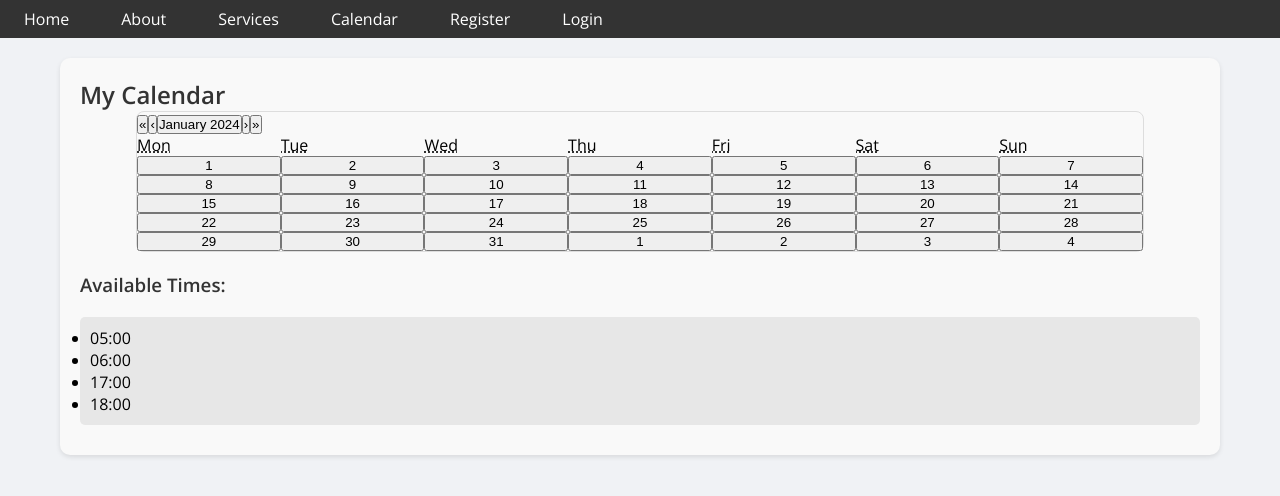
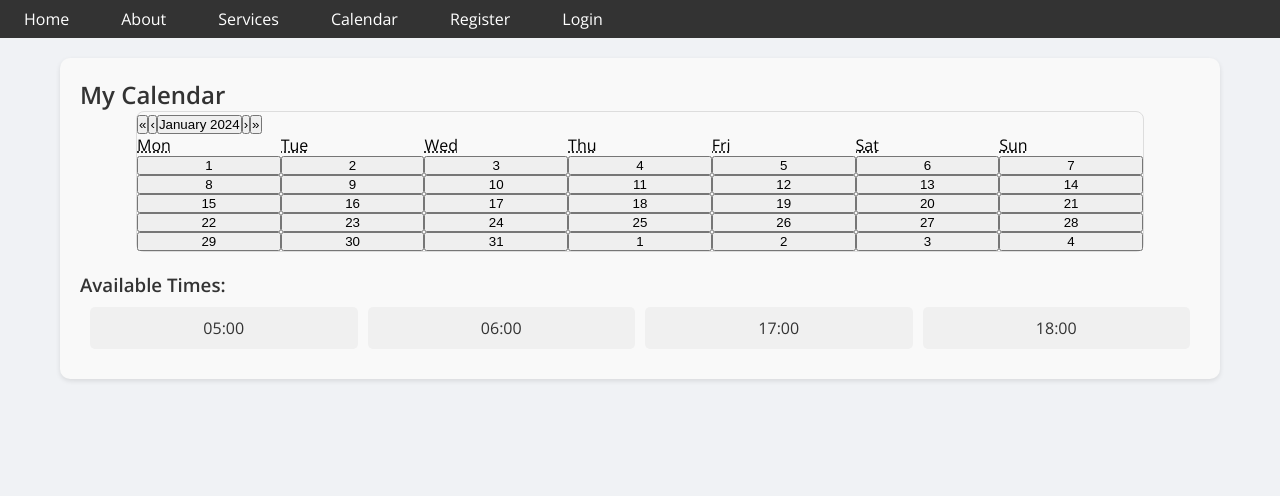
Before and after one commit to nathansolfan/app, a React (Create React App) app: page /calendar in a window 1280 px wide. Shown: the top 496 px of the page. Built offline with nearby package versions, Linux system fonts and the light colour scheme.

Commit message:
applying styling to time-slots basically displaying grid. template-columns: repeat() method

```diff
--- a/src/index.css
+++ b/src/index.css
@@ -79,32 +79,53 @@ p {
   box-shadow: 0 2px 5px rgb(0,0,0,0.1);
 }
 
+.calendar-container {
+  margin-bottom: 20px;
+}
+
+
 .calendar-container .react-calendar {
   border: 1px solid #ddd;
   max-width: 90%;
   margin: auto;
   border-radius: 8px;
 }
+/* CALENDAR HEADER */
+.calendar-container.react-calendar__navigation {
+  background-color: #4caf50;
+  color: white;
+  border-top-left-radius: 8px;
+  border-top-right-radius: 8px;
+}
 
-.calendar-container {
-  margin-bottom: 20px;
+.calendar-container.react-calendar__month-view__days__day {
+  border-radius: 50%;
+  margin: 2px;
 }
 
 /* T I M E   S L O T S */
+.time-slots {
+  display: grid;
+  grid-template-columns: repeat(auto-fit, minmax(80px, 1fr));
+  gap: 10px;
+  padding: 10px;
+  list-style: none;
+}
 
-.time-slots {
-  margin: 20px 0;
-  margin-bottom: 10px;
+
+.time-slot {
   padding: 10px;
-  background-color: #e7e7e7;
+  background-color: #f0f0f0;
+  color: #333;
   border-radius: 5px;
-  cursor: pointer;
-  transition: background-color 0.3s ease, box-shadow 0.2s ease;
+  text-align: center;
+  cursor: ;
 }
 
 .time-slot:hover {
   box-shadow: 0 4px 6px rgba(44, 18, 18, 0.1);
 }
+
 
 .time-slot.selected {
   border: 2px solid #38a169;
```
